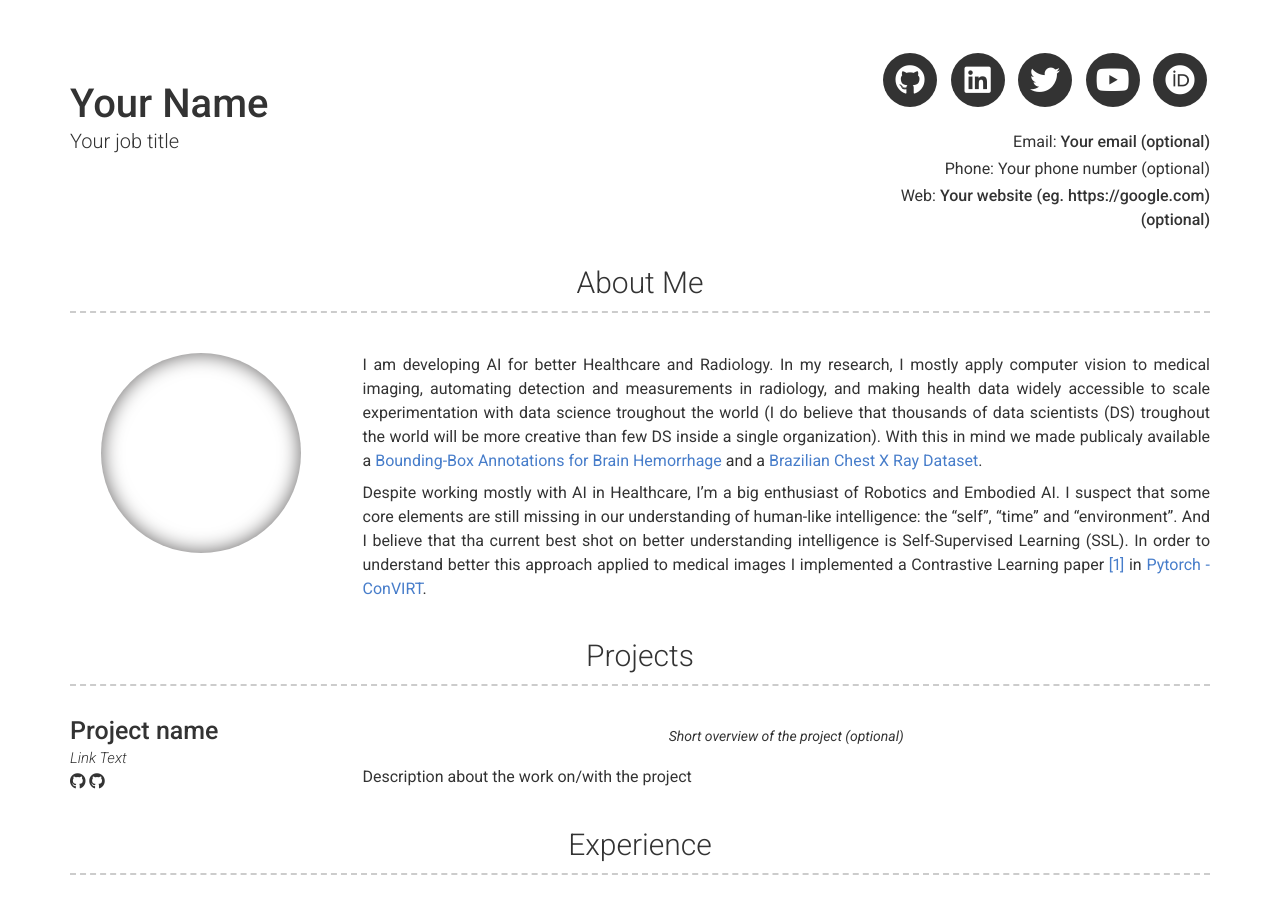
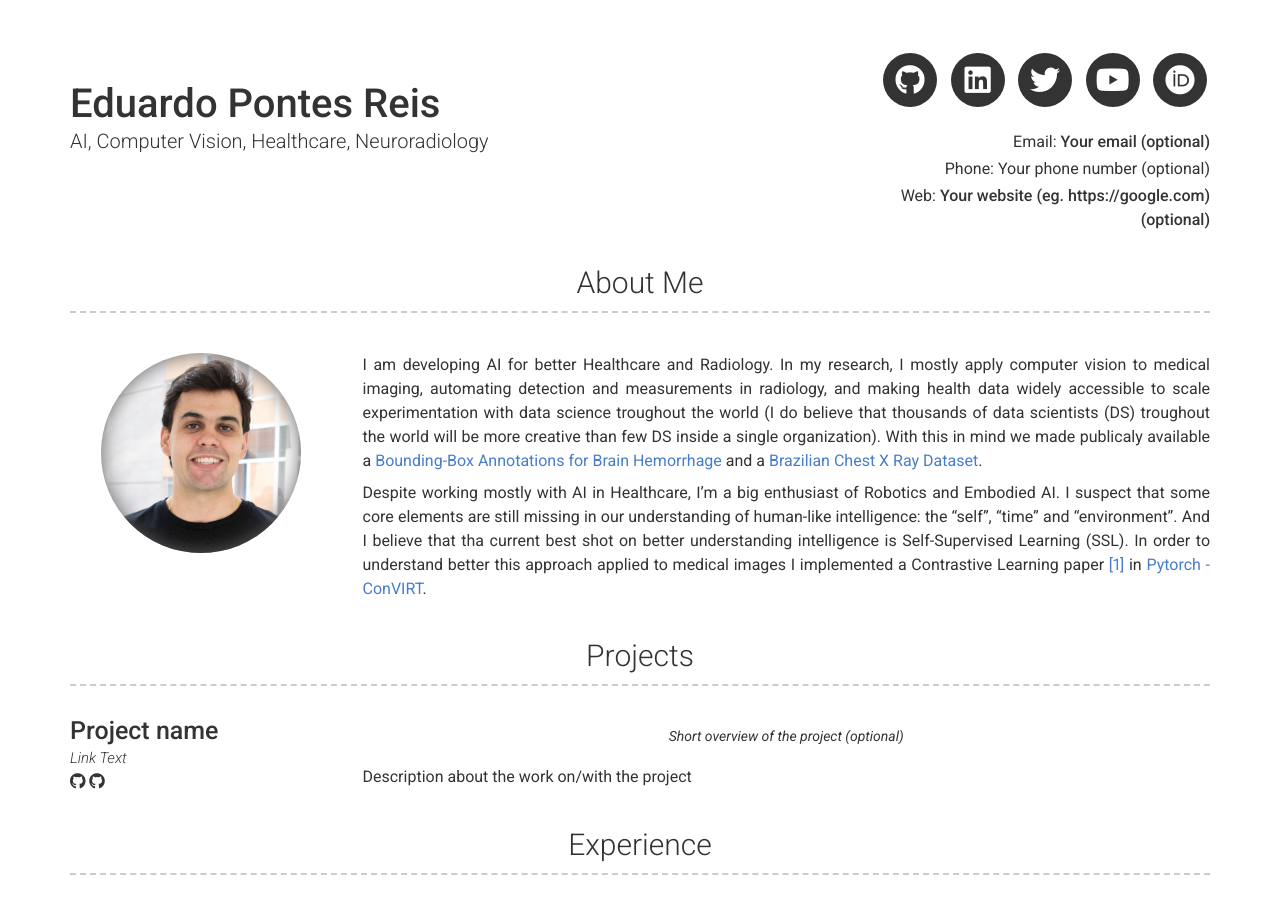
Before and after one commit to edreisMD/edreismd.github.io_old, a Jekyll site: the page built from index.md, in a window 1280 px wide and 900 px high. Built offline with Jekyll 4.4.1, drawn with Linux system fonts in a browser that asks for light colours; nearby versions of some CDN libraries; some of the changed text lies outside the part shown.

Commit message:
new test

```diff
--- a/_config.yml
+++ b/_config.yml
@@ -6,8 +6,8 @@ favicon: images/flavicon_robo.svg # Directory of your favicon (eg. images/favico
 version: 2
 
 # Personal info
-name: Your Name
-title: Your job title
+name: Eduardo Pontes Reis
+title: AI, Computer Vision, Healthcare, Neuroradiology
 email: Your email (optional)
 # email_title: Email (Email title override)
 phone: Your phone number (optional)
@@ -50,7 +50,7 @@ orcid_username: 0000-0001-5110-457X
 
 # About Section
 # about_title: About Me (Use this to override about section title)
-about_profile_image: Directory of profile image (eg. images/profile.jpg)
+about_profile_image: images/edu_perfil.jpeg # Directory of profile image (eg. images/profile.jpg)
 about_content: | # this will include new lines to allow paragraphs
   I am developing AI for better Healthcare and Radiology. In my research, I mostly apply computer vision to medical imaging, automating detection and measurements in radiology, and making health data widely accessible to scale experimentation with data science troughout the world (I do believe that thousands of data scientists (DS) troughout the world will be more creative than few DS inside a single organization).
   With this in mind we made publicaly available a [Bounding-Box Annotations for Brain Hemorrhage](https://physionet.org/content/bhx-brain-bounding-box/1.1) and a [Brazilian Chest X Ray Dataset](https://physionet.org/content/bhx-brain-bounding-box/1.1).
```
